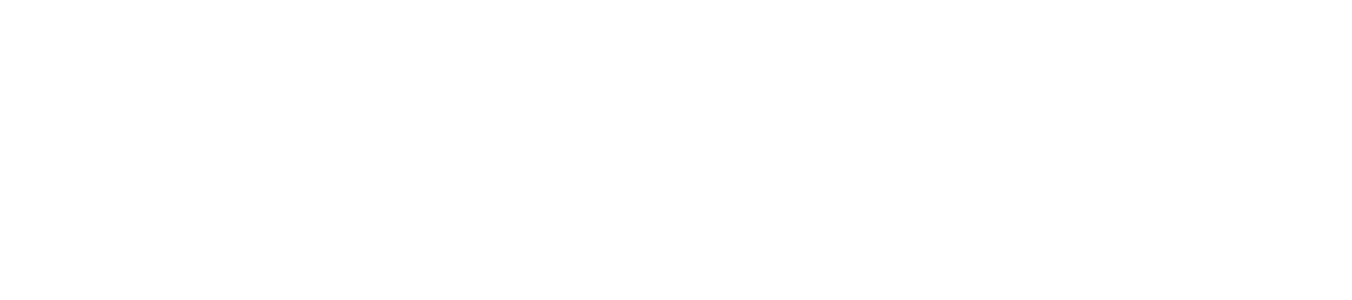
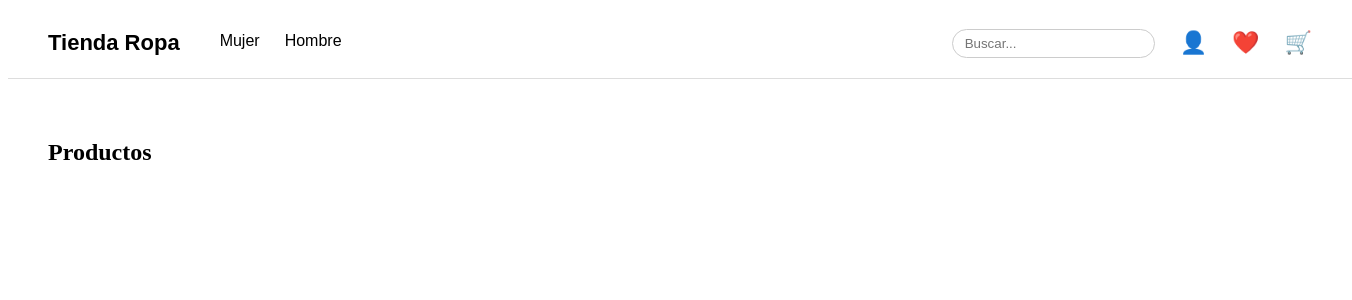
Before and after one commit to Jesuss-07/AppTiendaRopaDAM, an Angular app in the folder Frontend/apptienda/: page /inicio in a window 1280 px wide. Shown: the top 300 px of the page, 1352 px wide, since content can reach past the window. Built offline with nearby package versions, Linux system fonts and the light colour scheme.

Commit message:
Se agrego actualizaciones VISUALES para la pagina de inicio

```diff
--- a/Frontend/apptienda/src/app/pages/inicio/inicio.component.css
+++ b/Frontend/apptienda/src/app/pages/inicio/inicio.component.css
@@ -0,0 +1,113 @@
+/* ===== HEADER GENERAL ===== */
+.header {
+  width: 100%;
+  height: 70px;
+  background: white;
+  border-bottom: 1px solid #ddd;
+  display: flex;
+  justify-content: space-between;
+  align-items: center;
+  padding: 0 40px;
+  position: sticky;
+  top: 0;
+  z-index: 100;
+  font-family: Arial, sans-serif;
+}
+
+/* ===== LADO IZQUIERDO ===== */
+.header-left {
+  display: flex;
+  align-items: center;
+  gap: 40px;
+}
+
+.logo {
+  font-size: 22px;
+  font-weight: bold;
+  cursor: pointer;
+}
+
+/* ===== NAV ===== */
+.nav {
+  display: flex;
+  gap: 25px;
+}
+
+.nav-item {
+  text-decoration: none;
+  color: black;
+  font-size: 16px;
+  position: relative;
+  padding-bottom: 4px;
+}
+
+/* Subrayado al pasar el cursor */
+.nav-item:hover {
+  border-bottom: 2px solid black;
+}
+
+/* ===== LADO DERECHO ===== */
+.header-right {
+  display: flex;
+  align-items: center;
+  gap: 25px;
+}
+
+/* ===== BUSCADOR ===== */
+.search-container {
+  position: relative;
+}
+
+.search-input {
+  padding: 6px 12px;
+  border: 1px solid #ccc;
+  border-radius: 20px;
+  outline: none;
+  transition: 0.2s;
+}
+
+.search-input:focus {
+  border-color: black;
+}
+
+/* ===== ICONOS ===== */
+.icon {
+  font-size: 22px;
+  cursor: pointer;
+  position: relative;
+}
+
+/* ===== MENÚ DESPLEGABLE USUARIO ===== */
+.user-icon:hover .user-menu {
+  display: flex;
+}
+
+.user-menu {
+  display: none;
+  flex-direction: column;
+  position: absolute;
+  top: 30px;
+  right: 0;
+  background: white;
+  border: 1px solid #ccc;
+  padding: 10px 0;
+  width: 150px;
+  border-radius: 6px;
+  box-shadow: 0 2px 8px rgba(0,0,0,0.15);
+}
+
+.user-menu a {
+  padding: 10px 15px;
+  text-decoration: none;
+  color: black;
+  font-size: 14px;
+}
+
+.user-menu a:hover {
+  background: #f2f2f2;
+}
+
+/* ===== CUERPO ===== */
+.content {
+  padding: 40px;
+}
--- a/Frontend/apptienda/src/app/pages/inicio/inicio.component.html
+++ b/Frontend/apptienda/src/app/pages/inicio/inicio.component.html
@@ -0,0 +1,39 @@
+<!-- Comienzo sin TS nada mas decorativo-->
+<header class="header">
+  <div class="header-left">
+    <span class="logo">Tienda Ropa</span>
+
+    <nav class="nav">
+      <a class="nav-item" href="#">Mujer</a>
+      <a class="nav-item" href="#">Hombre</a>
+    </nav>
+  </div>
+
+  <div class="header-right">
+    <div class="search-container">
+      <input type="text" placeholder="Buscar..." class="search-input" />
+    </div>
+
+    <div class="icon user-icon">
+      <span>👤</span>
+
+      <div class="user-menu">
+        <a href="#">Editar Usuario</a>
+        <a href="#">Cerrar Sesión</a>
+      </div>
+    </div>
+
+    <div class="icon">
+      <span>❤️</span>
+    </div>
+
+    <div class="icon">
+      <span>🛒</span>
+    </div>
+  </div>
+</header>
+
+<main class="content">
+  <!-- Aquí irán los productos -->
+  <h2>Productos</h2>
+</main>
```
